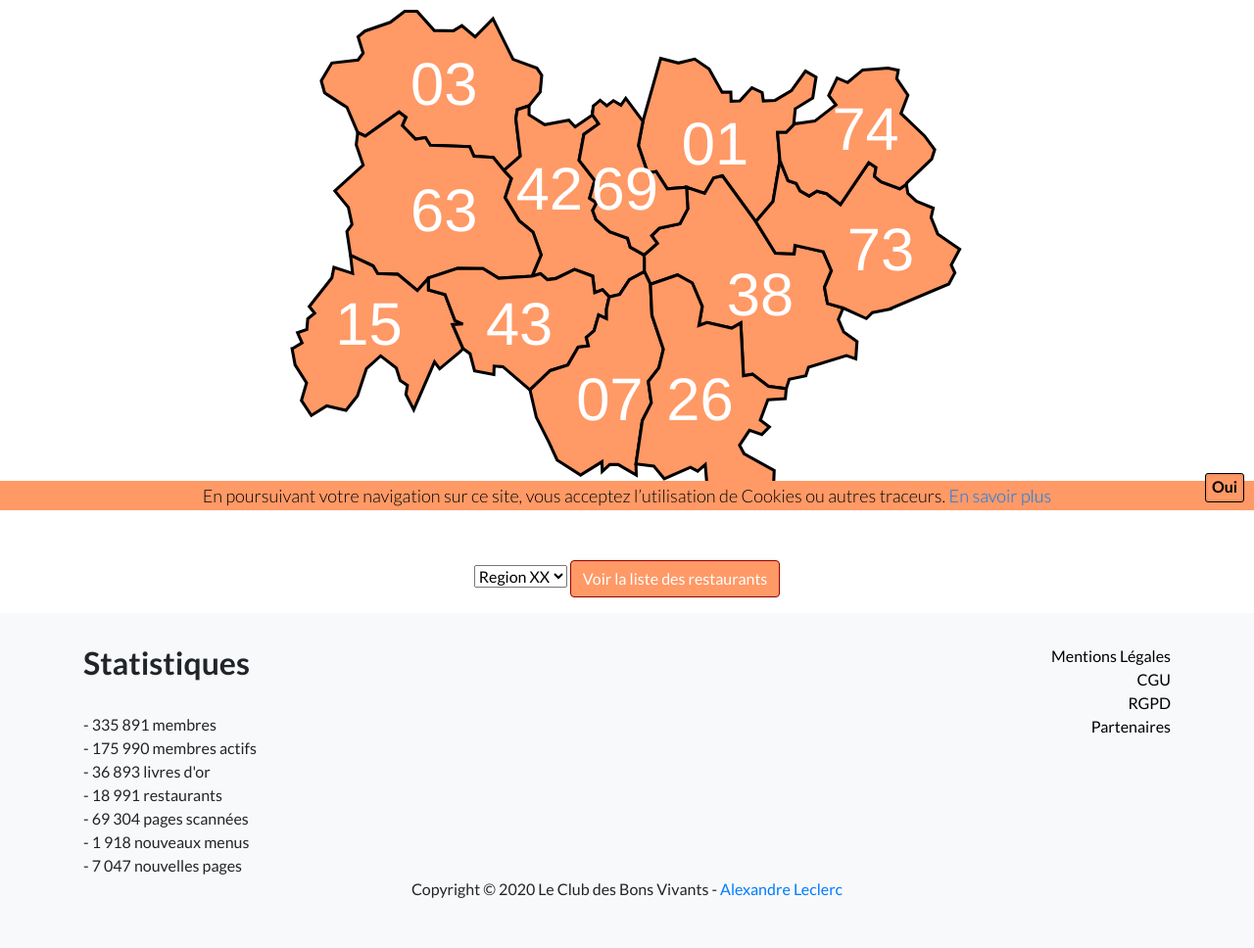
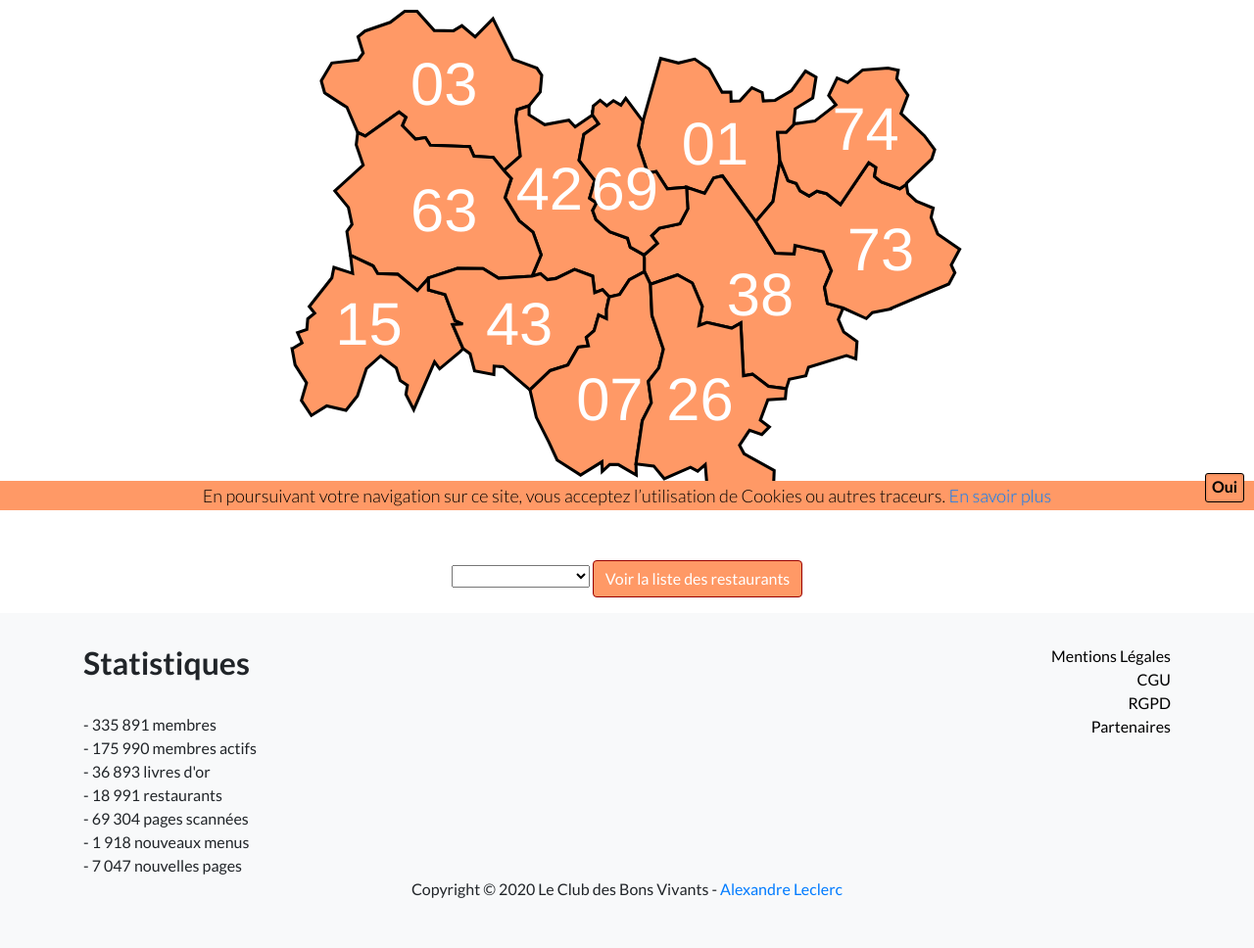
Before and after one commit to SilverAlexTV63/lcdbv, a PHP site: page /region.php in a window 1280 px wide. Shown: the part 279-1247 px from the top of the page at 98% size. Run offline with PHP 8.4, Linux system fonts and the light colour scheme; data that the repository does not hold is empty; some libraries are stand-ins or nearby versions.

Commit message:
🛠 Modification includes/header.php & includes/home.php & includes/region.php

```diff
--- a/includes/header.php
+++ b/includes/header.php
@@ -21,7 +21,7 @@
             </form>
             <ul class="nav navbar-nav">
                 <li class="nav-item dropdown justify-content-around justify-content-xl-center" style="list-style: none;color: black;"><a class="dropdown-toggle nav-link active" data-toggle="dropdown" aria-expanded="false" style="color: black;">Accueil ▼</a>
-                <div class="dropdown-menu dropdown-menu-right" role="menu"><a class="dropdown-item" role="presentation" href="#">Carte de France</a></div>
+                <div class="dropdown-menu dropdown-menu-right" role="menu"><a class="dropdown-item" role="presentation" href="index.php">Carte de France</a></div>
                 </li>
                     <div class="dropdown-menu dropdown-menu-right" role="menu"><a class="dropdown-item" role="presentation" href="home.php">Carte de France</a></div>
                 </li>
--- a/includes/home.php
+++ b/includes/home.php
@@ -166,6 +166,7 @@
 
 <form action="region.php" method="post">
   <select name="region" size="1">
+          <option></option>
   <?php for ($i=0; $i<13; $i++) { ?>
           <option>Region XX</option>
   <?php } ?>
--- a/includes/region.php
+++ b/includes/region.php
@@ -99,6 +99,7 @@
   <span class="mobile">Nous utilisons des cookies <a href="#">En savoir plus</a></span>
   <label for="checkbox-cb" class="close-cb">Oui</label>
 </div>
+
 
 <!-- viewBox="0 0 548.2 564.3" enable-background="new 0 0 548.2 564.3" paris: viewBox="250 100 100 100"-->
 <svg version="1.0" id="Layer_1" viewBox="278 260 228 170" overflow="visible" style="margin-bottom: 50px;">
@@ -204,10 +205,11 @@
 <!-- FIN AUVERGNE RHONE ALPES -->
 </svg>
 
-<form action="region.php" method="post">
-    <select name="region" size="1">
-    <?php for ($i=0; $i<13; $i++) { ?>
-            <option>Region XX</option>
+<form action="list-resto.php">
+    <select name="departement" size="1">
+            <option></option>
+    <?php for ($i=0; $i<11; $i++) { ?>
+            <option>Département XX</option>
     <?php } ?>
     </select>
     <button type="button" class="btn btn-primary" style="background-color: #ff9966; border-color: #990000;">Voir la liste des restaurants</button>
```
